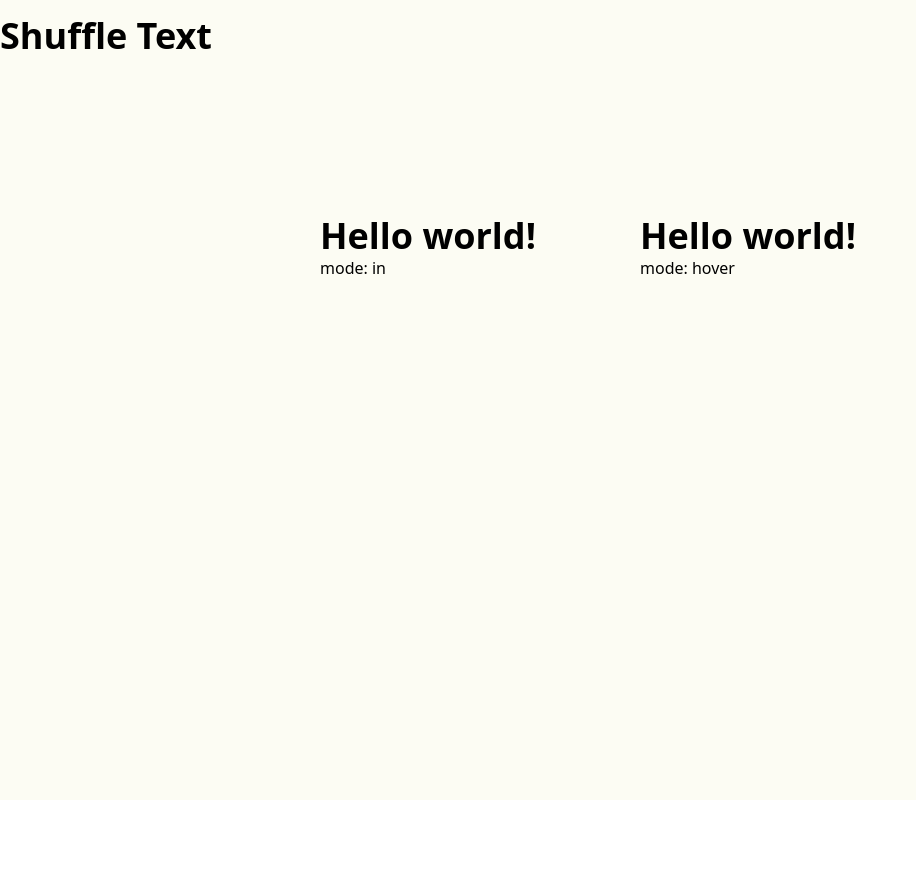
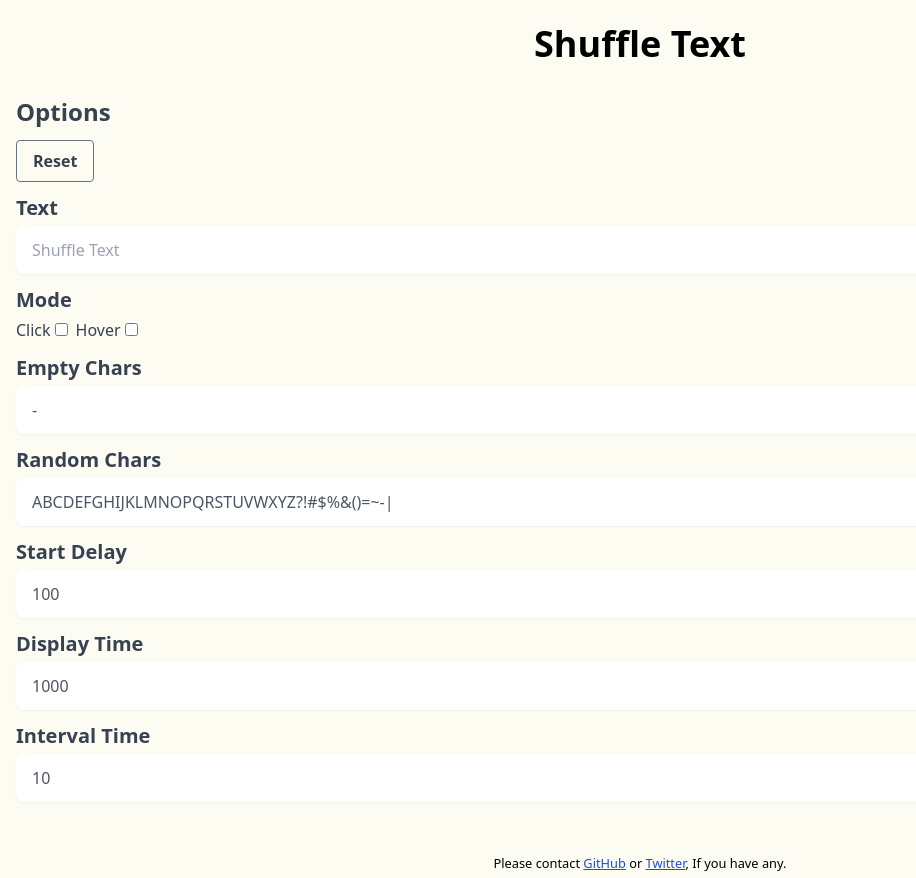
Before and after one commit to sumikkosoft/react-shuffle-text, a React (Vite) app: page / in a window 1280 px wide. Shown: the whole page, without its empty margins (0-916 px from the left). Before the commit the page ends 800 px from the top, so only its background shows below. Built offline with nearby package versions, Linux system fonts and the light colour scheme.

Commit message:
:ambulance: change: sampleの見栄えを整えた

```diff
--- a/src/pages/App.tsx
+++ b/src/pages/App.tsx
@@ -1,28 +1,211 @@
-import React from "react";
-import { ShuffleText } from "../components/ShuffleText";
+import React, { useCallback, useState } from "react";
+import { ShuffleText, ShuffleTextProps } from "../components/ShuffleText";
+
+const PageFooter = React.memo(() => {
+  return (
+    <footer className="pt-12 pb-1 w-full text-center mt-auto">
+      <small className="inline-block">
+        Please contact{" "}
+        <a
+          className="underline text-blue-700"
+          href="https://github.com/sumikkosoft/react-shuffle-text"
+          target="_brank"
+          rel="noopener noreferrer"
+        >
+          GitHub
+        </a>{" "}
+        or{" "}
+        <a
+          className="underline text-blue-700"
+          href="https://twitter.com/iVgtr"
+          target="_brank"
+          rel="noopener noreferrer"
+        >
+          Twitter
+        </a>
+        , If you have any.
+      </small>
+    </footer>
+  );
+});
+
+const PageContent: React.VFC<{ text: string; options: ShuffleTextProps }> = React.memo(
+  ({ text, options }) => {
+    return (
+      <h1 className="text-4xl font-bold h-12">
+        <ShuffleText {...options}>{text.length ? text : "Shuffle Text"}</ShuffleText>
+      </h1>
+    );
+  }
+);
 
 const App = () => {
+  const [text, setText] = useState<string>("");
+  const [emptyChars, setEmptyChars] = useState<string>("-");
+  const [randomChars, setRandomChars] = useState<string>("ABCDEFGHIJKLMNOPQRSTUVWXYZ?!#$%&()=~-|");
+  const [startDelay, setStartDelay] = useState<number>(100);
+  const [displayTime, setDisplayTime] = useState<number>(1000);
+  const [intervalTime, setIntervalTime] = useState<number>(10);
+  const [click, isClick] = useState<boolean>(false);
+  const [hover, isHover] = useState<boolean>(false);
+
+  const options = {
+    emptyChars,
+    randomChars,
+    startDelay,
+    displayTime,
+    intervalTime,
+    click,
+    hover,
+  };
+
+  const resetState = useCallback(() => {
+    setText("");
+    setEmptyChars("-");
+    setRandomChars("ABCDEFGHIJKLMNOPQRSTUVWXYZ?!#$%&()=~-|");
+    setStartDelay(100);
+    setDisplayTime(1000);
+    setIntervalTime(10);
+    isClick(false);
+    isHover(false);
+  }, []);
+
   return (
-    <div className="container mx-auto">
-      <h1 className="block mt-4 text-4xl font-bold">Shuffle Text</h1>
-      <div className="flex flex-wrap items-center justify-center h-96">
-        <div className="w-80">
-          <p className="text-4xl font-bold">
-            <ShuffleText intervalTime={50} displayTime={3000}>
-              Hello world!
-            </ShuffleText>
-          </p>
-          <p>mode: in</p>
-        </div>
-        <div className="w-80">
-          <p className="text-4xl font-bold">
-            <ShuffleText intervalTime={50} displayTime={3000} hover>
-              Hello world!
-            </ShuffleText>
-          </p>
-          <p>mode: hover</p>
-        </div>
+    <div className="container mx-auto flex flex-col">
+      <div className="text-center mt-6">
+        <PageContent text={text} options={options} />
       </div>
+      <div className="mt-6 px-4">
+        <form>
+          <h2 className="font-bold text-gray-700 block text-2xl">Options</h2>
+          <div className="mt-3">
+            <button
+              className="bg-transparent hover:bg-gray-500 text-gray-700 font-semibold hover:text-white py-2 px-4 border border-gray-500 hover:border-transparent rounded"
+              onClick={() => {
+                resetState();
+              }}
+            >
+              Reset
+            </button>
+          </div>
+          <div className="mt-3">
+            <label htmlFor="text" className="text-xl font-bold mb-1 text-gray-700 block">
+              Text
+            </label>
+            <input
+              id="text"
+              type="text"
+              placeholder="Shuffle Text"
+              className="w-full px-4 py-3 rounded-lg shadow-sm focus:outline-none focus:shadow-outline text-gray-600 font-medium"
+              onChange={(e) => {
+                setText(e.target.value);
+              }}
+              defaultValue={text}
+            />
+          </div>
+          <div className="mt-3">
+            <label htmlFor="mode" className="text-xl font-bold mb-1 text-gray-700 block">
+              Mode
+            </label>
+            <label htmlFor="click" className="text-gray-700 mr-1">
+              Click
+            </label>
+            <input
+              type="checkbox"
+              name=""
+              id="click"
+              checked={click}
+              onChange={() => isClick((prev) => !prev)}
+            />
+
+            <label htmlFor="hover" className="text-gray-700 mr-1 ml-2">
+              Hover
+            </label>
+            <input
+              type="checkbox"
+              id="hover"
+              checked={hover}
+              onChange={() => isHover((prev) => !prev)}
+            />
+          </div>
+
+          <div className="mt-3">
+            <label htmlFor="emptyChars" className="text-xl font-bold mb-1 text-gray-700 block">
+              Empty Chars
+            </label>
+            <input
+              id="emptyChars"
+              type="text"
+              className="w-full px-4 py-3 rounded-lg shadow-sm focus:outline-none focus:shadow-outline text-gray-600 font-medium"
+              onChange={(e) => {
+                setEmptyChars(e.target.value);
+              }}
+              defaultValue={emptyChars}
+            />
+          </div>
+
+          <div className="mt-3">
+            <label htmlFor="randomChars" className="text-xl font-bold mb-1 text-gray-700 block">
+              Random Chars
+            </label>
+            <input
+              id="randomChars"
+              type="text"
+              className="w-full px-4 py-3 rounded-lg shadow-sm focus:outline-none focus:shadow-outline text-gray-600 font-medium"
+              onChange={(e) => {
+                setRandomChars(e.target.value);
+              }}
+              defaultValue={randomChars}
+            />
+          </div>
+
+          <div className="mt-3">
+            <label htmlFor="startDelay" className="text-xl font-bold mb-1 text-gray-700 block">
+              Start Delay
+            </label>
+            <input
+              id="startDelay"
+              type="number"
+              className="w-full px-4 py-3 rounded-lg shadow-sm focus:outline-none focus:shadow-outline text-gray-600 font-medium"
+              onChange={(e) => {
+                setStartDelay(Number(e.target.value));
+              }}
+              defaultValue={startDelay}
+            />
+          </div>
+
+          <div className="mt-3">
+            <label htmlFor="displayTime" className="text-xl font-bold mb-1 text-gray-700 block">
+              Display Time
+            </label>
+            <input
+              id="displayTime"
+              type="number"
+              className="w-full px-4 py-3 rounded-lg shadow-sm focus:outline-none focus:shadow-outline text-gray-600 font-medium"
+              onChange={(e) => {
+                setDisplayTime(Number(e.target.value));
+              }}
+              defaultValue={displayTime}
+            />
+          </div>
+
+          <div className="mt-3">
+            <label htmlFor="intervalTime" className="text-xl font-bold mb-1 text-gray-700 block">
+              Interval Time
+            </label>
+            <input
+              id="intervalTime"
+              type="number"
+              className="w-full px-4 py-3 rounded-lg shadow-sm focus:outline-none focus:shadow-outline text-gray-600 font-medium"
+              onChange={(e) => {
+                setIntervalTime(Number(e.target.value));
+              }}
+              defaultValue={intervalTime}
+            />
+          </div>
+        </form>
+      </div>
+      <PageFooter />
     </div>
   );
 };
```
